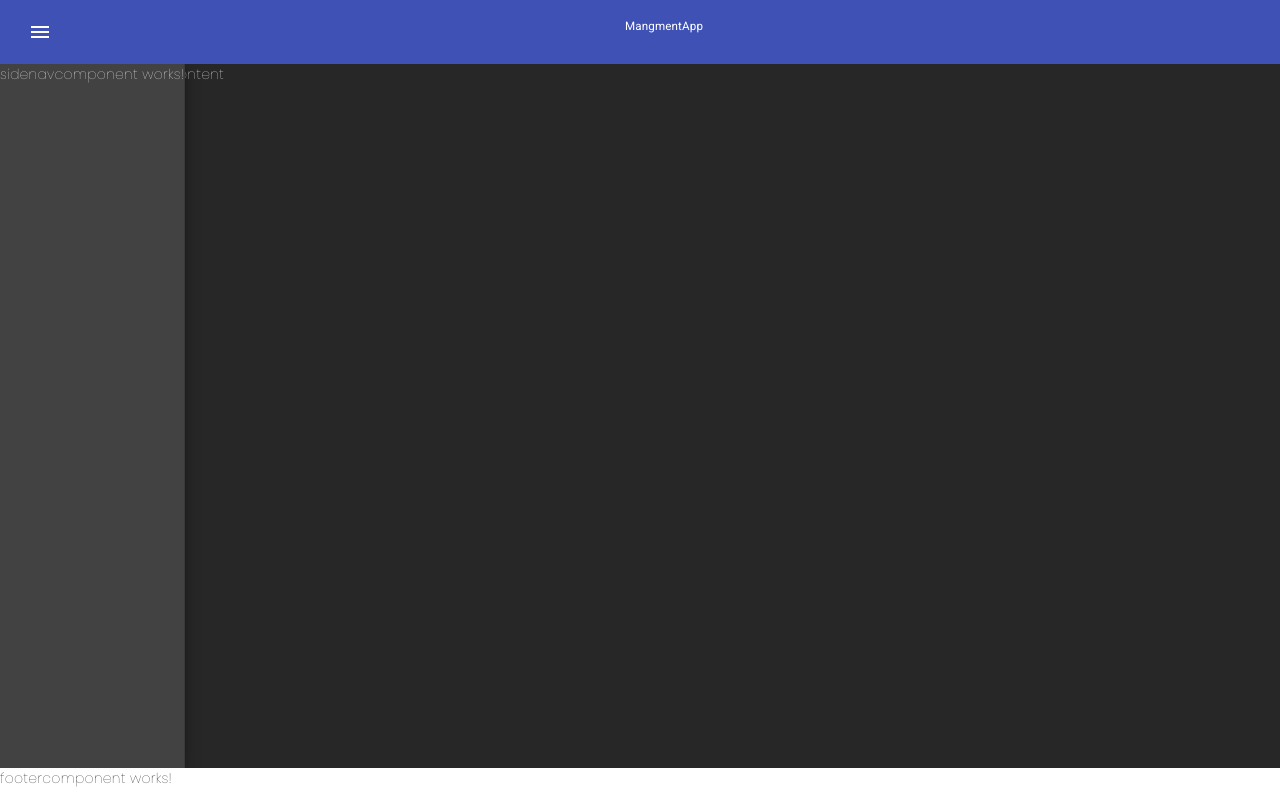
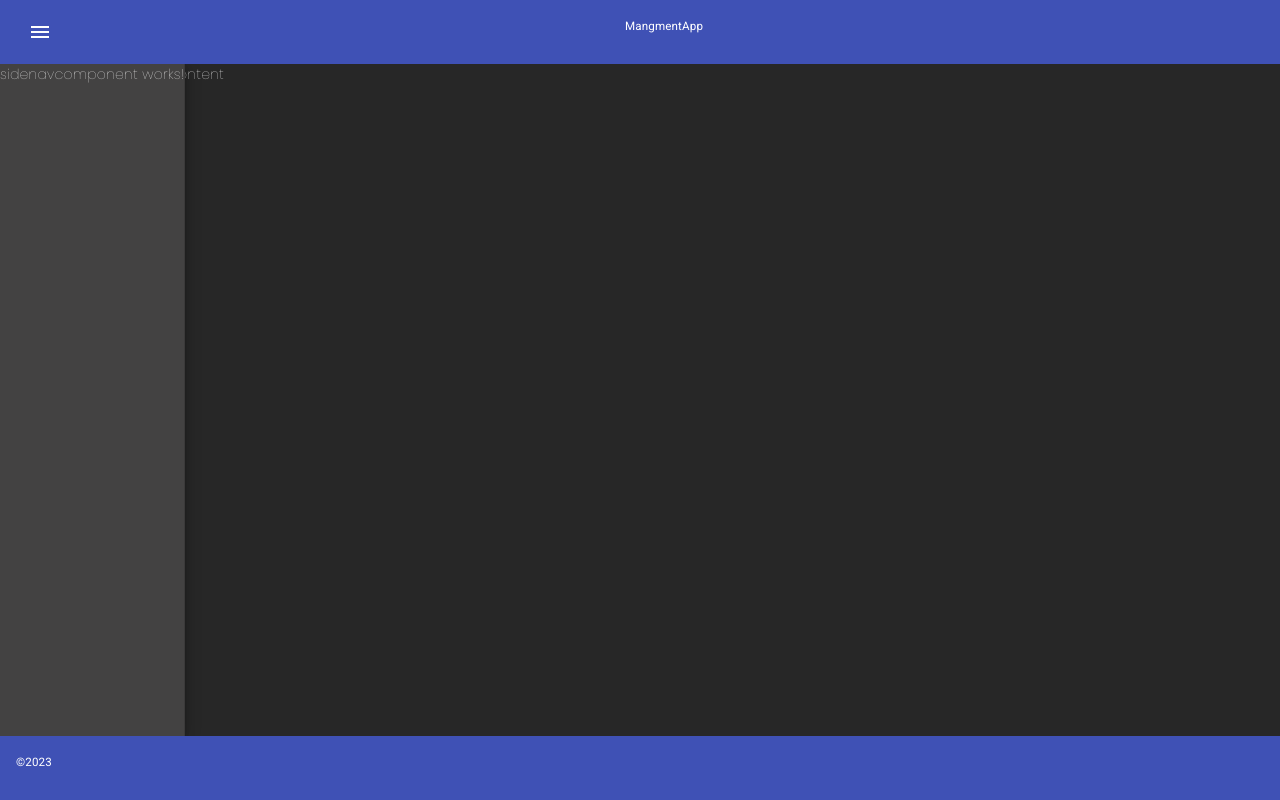
Before and after one commit to shikaruki/swabhav_Final_project, an Angular app in the folder angular-app-ui/: page / in a window 1280 px wide. Built offline with nearby package versions, Linux system fonts and the light colour scheme.

Commit message:
Third commit footer

```diff
--- a/angular-app-ui/angular.json
+++ b/angular-app-ui/angular.json
@@ -96,5 +96,8 @@
         }
       }
     }
+  },
+  "cli": {
+    "analytics": "1e2f6af8-1dad-42a3-88ae-ab2c30c83579"
   }
 }
--- a/angular-app-ui/src/app/footercomponent/footercomponent.component.css
+++ b/angular-app-ui/src/app/footercomponent/footercomponent.component.css
@@ -0,0 +1,9 @@
+:host{
+  display: block;
+  z-index: 3;
+  text-align: center;
+}
+mat-toolbar {
+  display: flex;
+  text-align: center;
+}
--- a/angular-app-ui/src/app/footercomponent/footercomponent.component.html
+++ b/angular-app-ui/src/app/footercomponent/footercomponent.component.html
@@ -1 +1,5 @@
-<p>footercomponent works!</p>
+<mat-toolbar color="primary">
+
+<h5>&copy;2023</h5>
+
+</mat-toolbar>
```
